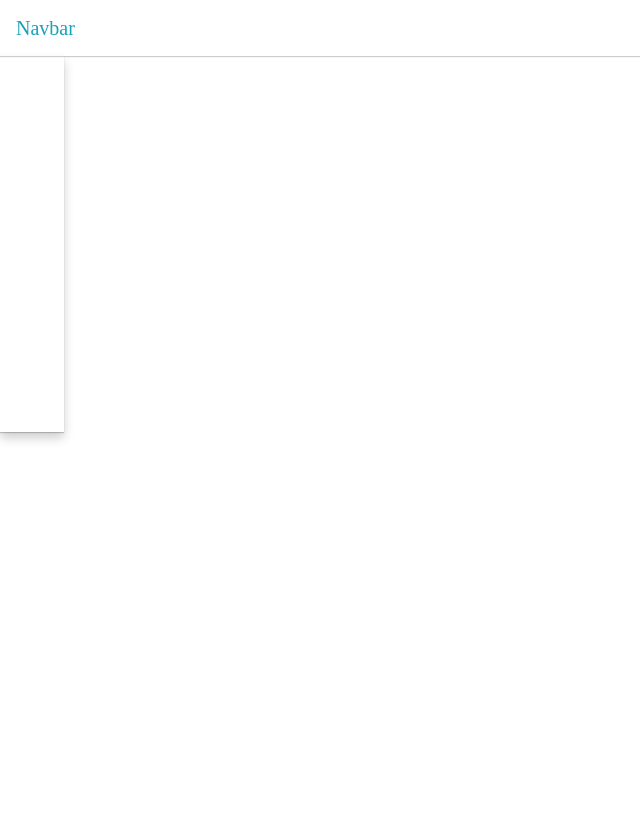
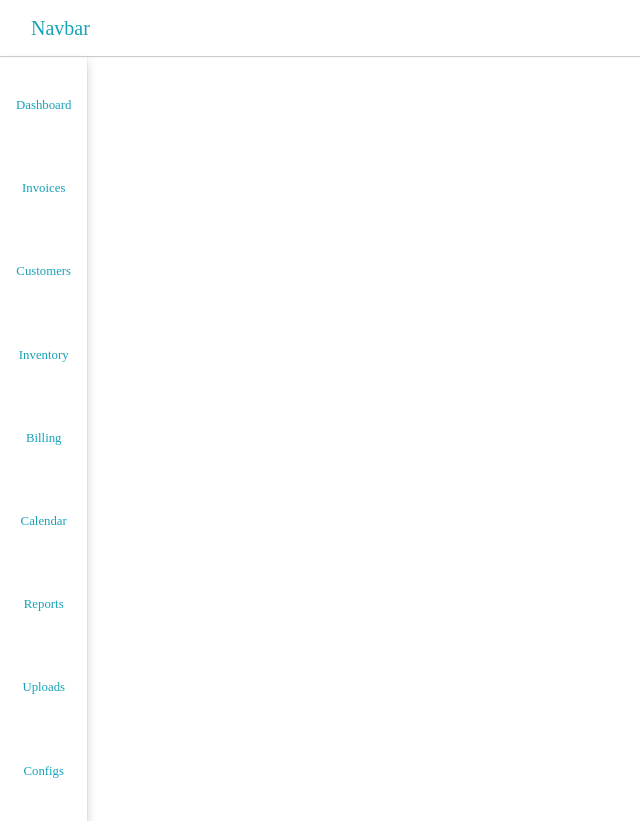
Before and after one commit to mahi664/bni, an Angular app: page / in a window 1280 px wide. Shown: the whole page, without its empty margins (0-640 px from the left). Before the commit the page ends 800 px from the top, so only its background shows below. Built offline with nearby package versions, Linux system fonts and the light colour scheme.

Commit message:
7 files modified, 1 added

```diff
--- a/src/app/app.component.html
+++ b/src/app/app.component.html
@@ -16,9 +16,9 @@
 <app-top-nav></app-top-nav>
 <div class="container-fluid">
 	<div class="row">
-    <div id="sideNav" class="custom-side-nav">
+    <!-- <div id="sideNav" class="custom-side-nav"> -->
 		  <app-side-nav></app-side-nav>
-    </div>
+    <!-- </div> -->
 		<div class="col-md-10 main-screen">
       <router-outlet></router-outlet>
 		</div>
--- a/src/app/app.module.ts
+++ b/src/app/app.module.ts
@@ -13,10 +13,12 @@ import { AppRoutingModule } from './app-routing.module';
 import { LoginComponent } from './login/login.component';
 import { DashboardComponent } from './dashboard/dashboard.component';
 import { InvoicesComponent } from './invoices/invoices.component';
+import { CommonServiceService } from './common-service.service';
 
 @NgModule({
   imports:      [ BrowserModule, FormsModule, AppRoutingModule ],
   declarations: [ AppComponent, HelloComponent, TopNavComponent, SideNavComponent, InventoryComponent, PurchaseOrderComponent, LoginComponent, DashboardComponent, InvoicesComponent ],
-  bootstrap:    [ AppComponent ]
+  bootstrap:    [ AppComponent ],
+  providers: [CommonServiceService]
 })
 export class AppModule { }
--- /dev/null
+++ b/src/app/common-service.service.ts
@@ -0,0 +1,16 @@
+import { Injectable } from '@angular/core';
+
+@Injectable()
+export class CommonServiceService {
+
+  sideNavExpanded = true;
+  constructor() { }
+
+ toggleSideNav(){
+    this.sideNavExpanded = !this.sideNavExpanded;
+  }
+
+  getSideNavExpanded(){
+    return this.sideNavExpanded;
+  }
+}
--- a/src/app/side-nav/side-nav.component.css
+++ b/src/app/side-nav/side-nav.component.css
@@ -1,3 +1,8 @@
 .custom-nav-icons{
       font-size:22px;
     }
+.custom-side-nav{
+      width: 100% ;
+      box-shadow: 0 1px 1px 0 rgba(0, 0, 0, 0.2), 0 6px 10px 0 rgba(0, 0, 0, 0.19);
+      text-align: center;
+    }
--- a/src/app/side-nav/side-nav.component.html
+++ b/src/app/side-nav/side-nav.component.html
@@ -1,41 +1,60 @@
-
+<div id="sideNav" class="custom-side-nav" id="sideNav">
 	<nav class="navbar ">
 		<ul class="navbar-nav" id="collapsibleNavbar">
 			<li class="nav-item">
 				<a class="nav-link" routerLink="/Dashboard"
-					title="Dashboard"><i class='fas fa-table custom-nav-icons text-info'></i></a>
+					title="Dashboard"><i class='fas fa-table custom-nav-icons text-info'></i><br>
+          <small class='text-info' [hidden]="!commonService.sideNavExpanded">Dashboard</small>
+        </a>
 			</li><br>
 			<li class="nav-item active-custom-style">
 				<a class="nav-link" routerLink="/Invoices"
-					title="Invoices"><i class='fas fa-shopping-cart custom-nav-icons text-info'></i></a>
+          title="Invoices"><i class='fas fa-shopping-cart custom-nav-icons text-info'></i><br>
+          <small class='text-info side-nav-text' [hidden]="!commonService.sideNavExpanded">Invoices</small>
+        </a>
+
 			</li><br>
 			<li class="nav-item">
 				<a class="nav-link" routerLink="#"
-					title="Customers"><i class='far fa-address-card custom-nav-icons text-info'></i></a>
+					title="Customers"><i class='far fa-address-card custom-nav-icons text-info'></i><br>
+          <small class='text-info side-nav-text' [hidden]="!commonService.sideNavExpanded">Customers</small>
+        </a>
 			</li><br>
 			<li class="nav-item ">
 				<a class="nav-link" routerLink="/Inventory"
-					title="Inventory"><i class='fas fa-boxes custom-nav-icons text-info'></i></a>
+					title="Inventory"><i class='fas fa-boxes custom-nav-icons text-info'></i><br>
+          <small class='text-info side-nav-text' [hidden]="!commonService.sideNavExpanded">Inventory</small>
+        </a>
 			</li><br>
 			<li class="nav-item">
 				<a class="nav-link" routerLink="#"
-					title="Billing"><i class='fas fa-money-check-alt custom-nav-icons text-info'></i></a>
+					title="Billing"><i class='fas fa-money-check-alt custom-nav-icons text-info'></i><br>
+          <small class='text-info side-nav-text' [hidden]="!commonService.sideNavExpanded">Billing</small>
+        </a>
 			</li><br>
 			<li class="nav-item">
 				<a class="nav-link" routerLink="#"
-					title="Calendar"><i class='far fa-calendar-alt custom-nav-icons text-info'></i></a>
+					title="Calendar"><i class='far fa-calendar-alt custom-nav-icons text-info'></i><br>
+          <small class='text-info side-nav-text' [hidden]="!commonService.sideNavExpanded">Calendar</small>
+        </a>
 			</li><br>
 			<li class="nav-item">
 				<a class="nav-link" routerLink="#"
-					title="Reports"><i class='fas fa-chart-line custom-nav-icons text-info'></i></a>
+					title="Reports"><i class='fas fa-chart-line custom-nav-icons text-info'></i><br>
+          <small class='text-info side-nav-text' [hidden]="!commonService.sideNavExpanded">Reports</small>
+        </a>
 			</li><br>
 			<li class="nav-item">
 				<a class="nav-link" routerLink="#"
-					title="File Uploads"><i class='fas fa-upload custom-nav-icons text-info'></i></a>
+					title="File Uploads"><i class='fas fa-upload custom-nav-icons text-info'></i><br>
+          <small class='text-info side-nav-text' [hidden]="!commonService.sideNavExpanded">Uploads</small>
+        </a>
 			</li><br>
 			<li class="nav-item">
 				<a class="nav-link" routerLink="#"
-					title="Configurations"><i class='fas fa-cogs custom-nav-icons text-info'></i></a>
+					title="Configurations"><i class='fas fa-cogs custom-nav-icons text-info'></i><br>
+          <small class='text-info side-nav-text' [hidden]="!commonService.sideNavExpanded">Configs</small>
+        </a>
 			</li><br>
             </ul>
 	</nav>
--- a/src/app/side-nav/side-nav.component.ts
+++ b/src/app/side-nav/side-nav.component.ts
@@ -1,4 +1,5 @@
 import { Component, OnInit } from '@angular/core';
+import { CommonServiceService } from '../common-service.service';
 
 @Component({
   selector: 'app-side-nav',
@@ -6,10 +7,11 @@ import { Component, OnInit } from '@angular/core';
   styleUrls: ['./side-nav.component.css']
 })
 export class SideNavComponent implements OnInit {
-
-  constructor() { }
+  constructor(private commonService: CommonServiceService) { }
 
   ngOnInit() {
   }
 
+  sideNavExpanded = this.commonService.sideNavExpanded;
+
 }
--- a/src/app/top-nav/top-nav.component.html
+++ b/src/app/top-nav/top-nav.component.html
@@ -1,4 +1,4 @@
 <nav class="navbar custom-top-nav">
-	<a class="navbar-brand text-info" href="#">
-		<!-- <button class="btn btn-light" onclick="hide();"><i class='fas fa-bars'></i></button> -->Navbar</a>
+	<a class="navbar-brand text-info">
+		<i class='fas fa-arrow-left' id="sidenavicon" (click)="toggleSideNav()"></i>&nbsp;&nbsp; Navbar</a>
 </nav>
--- a/src/app/top-nav/top-nav.component.ts
+++ b/src/app/top-nav/top-nav.component.ts
@@ -1,4 +1,5 @@
 import { Component, OnInit } from '@angular/core';
+import { CommonServiceService } from '../common-service.service';
 
 @Component({
   selector: 'app-top-nav',
@@ -6,10 +7,18 @@ import { Component, OnInit } from '@angular/core';
   styleUrls: ['./top-nav.component.css']
 })
 export class TopNavComponent implements OnInit {
-
-  constructor() { }
+  constructor(private commonService: CommonServiceService) { }
 
   ngOnInit() {
   }
 
+  toggleSideNav(){
+    if(this.commonService.getSideNavExpanded()){
+      document.getElementById('sidenavicon').className = 'fas fa-bars';
+    }
+    else{
+      document.getElementById('sidenavicon').className = 'fas fa-arrow-left';
+    }
+    this.commonService.toggleSideNav();
+  }
 }
```
